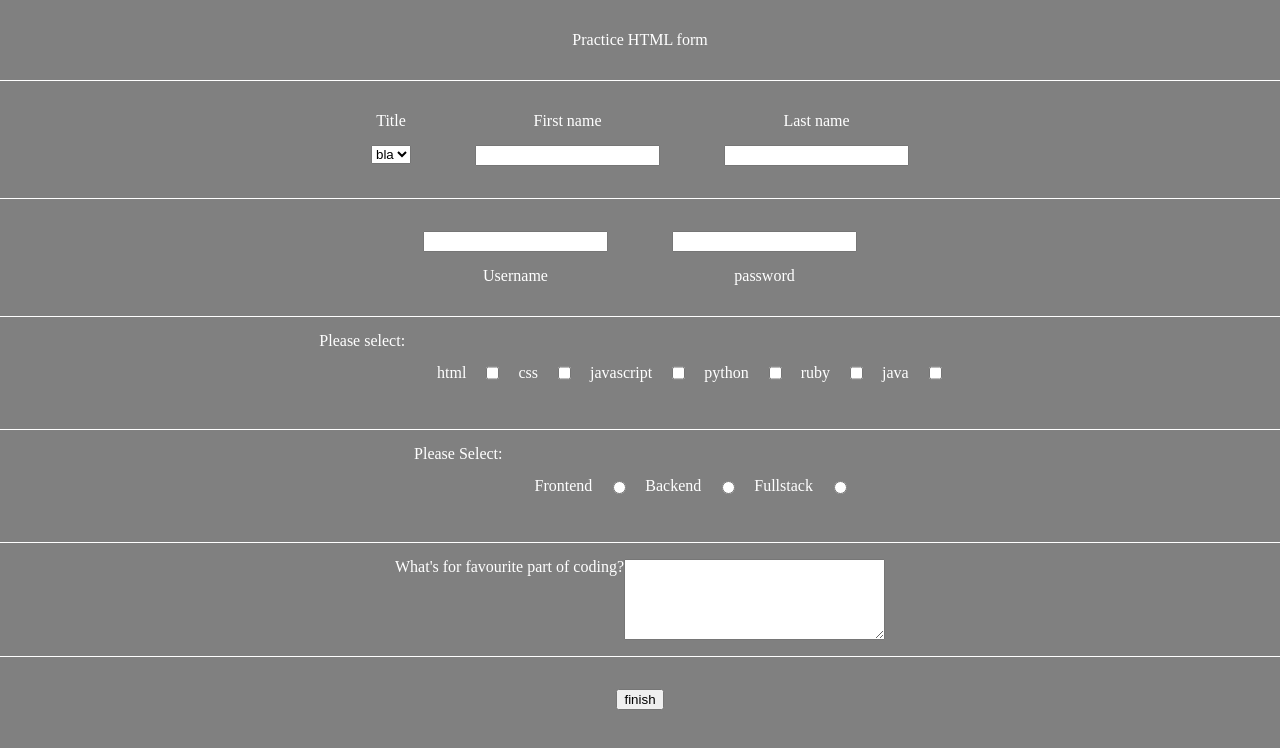
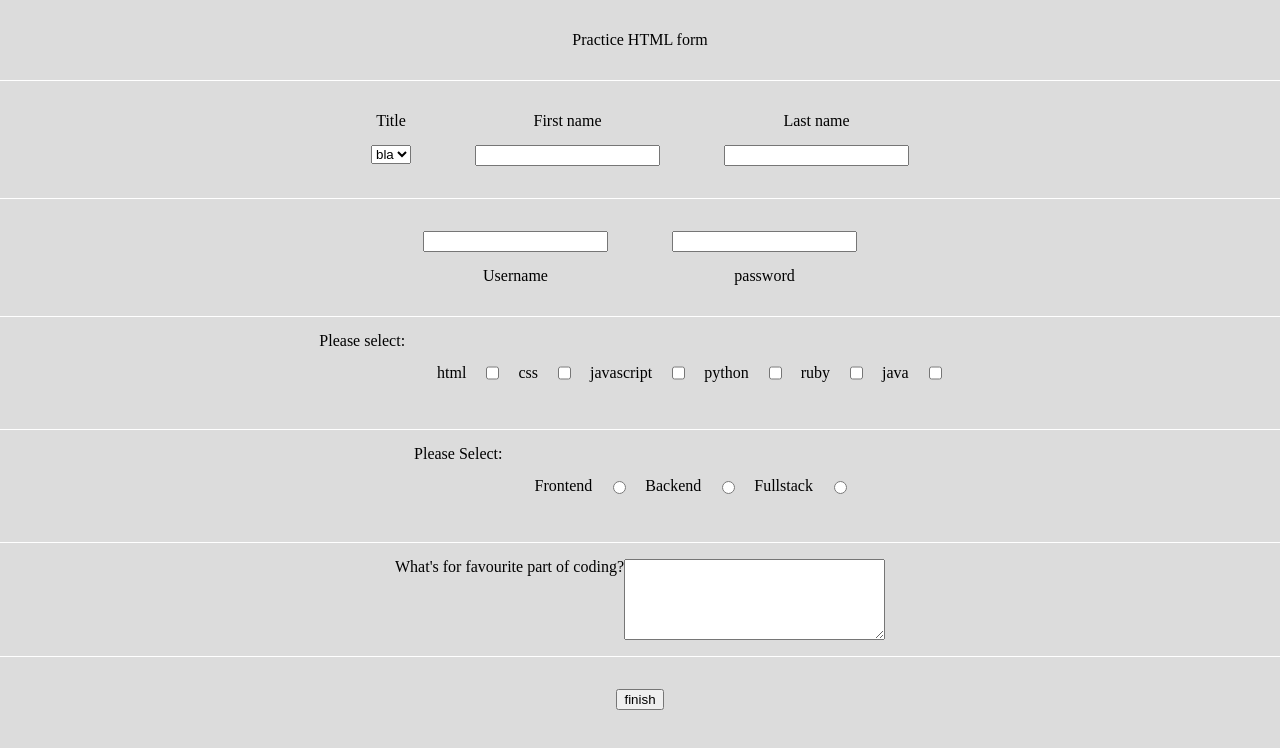
Before and after one commit to amxra/Html-form, a plain HTML site: page index.html in a window 1280 px wide. Drawn offline with Linux system fonts and the light colour scheme.

Commit message:
Complete html file

```diff
--- a/resources/css/style.css
+++ b/resources/css/style.css
@@ -1,6 +1,6 @@
 body{
-    background-color: gray;
-    color: white;
+    background-color: #DCDCDC;
+    color: black;
 }
 
 
@@ -13,7 +13,7 @@ h1{
     display: flex;
     text-align: center;
     justify-content: center;
-    border-top: 1px solid white;
+    border-top: 0.5px solid white;
 }
 
 .check-choices{
```
